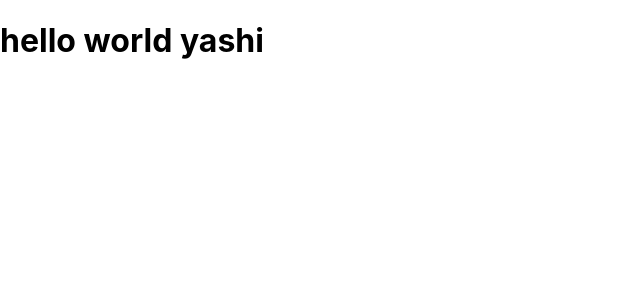
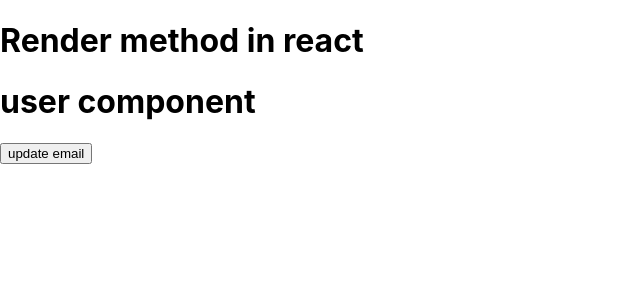
Before and after one commit to rolitiwari1234/Reactjs, a React (Create React App) app: page / in a window 1280 px wide. Shown: the top 300 px of the page, without its empty margins (0-640 px from the left). Built offline with nearby package versions, Linux system fonts and the light colour scheme.

Commit message:
render life cycle method

```diff
--- a/src/App.js
+++ b/src/App.js
@@ -2,26 +2,17 @@
 import logo from './logo.svg';
 import './App.css';
 import React from 'react'
+import Cycle from './Cycle';
 
-class App extends React.Component{
-    constructor()
-
-    {
-        super();
-        this.state = {
-            data : "yashi"
-        }
-    }
-    render(){
-
-
-        return(
-            <div>
-                <h1>hello world {this.state.data}</h1>
-            </div>
-        )
-    }
+function App(){
+    const [name,setName] = React.useState("yashi")
+    return(
+    <div>
+        <h1> Render method in react</h1>
+        <Cycle />
+        {/* <button onClick={()=>setName("roli")}>update name</button> */}
+    </div>
+)
 }
 
-
-export default App;
+ export default App;
--- /dev/null
+++ b/src/Cycle.js
@@ -0,0 +1,22 @@
+import React from 'react'
+
+class Cycle extends React.Component{
+    constructor(){
+        super();
+        this.state = {
+            email:"roli@gmail.com"
+        }
+    }
+
+    render()
+    {
+        console.warn("cycle rendering",this.state.email)
+        return(
+            <div>
+                <h1> user component </h1>
+                <button onClick={()=>this.setState({email:"yashi@gmail.com"})}>update email</button>
+            </div>
+        )
+        }
+}
+export default Cycle;
```
